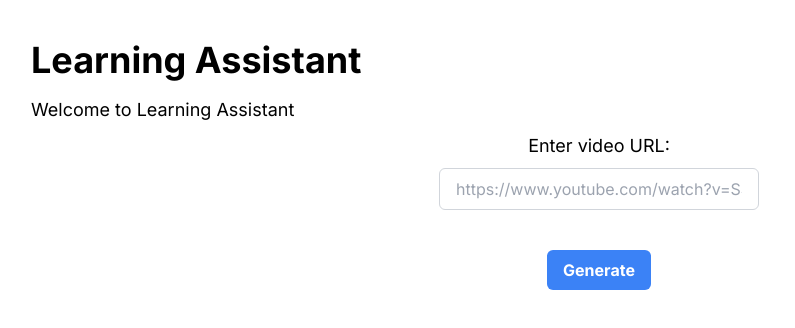
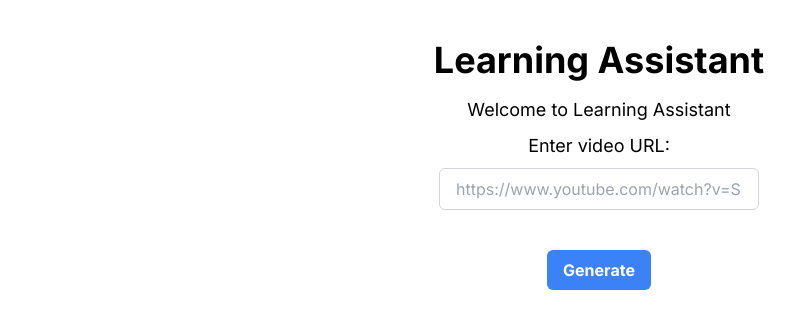
Before and after one commit to ibrahzizo360/intellisenseai, a Next.js app: page / in a window 1280 px wide. Shown: the top 328 px of the page, without its empty margins (41-836 px from the left). Built offline with nearby package versions, Linux system fonts and the light colour scheme.

Commit message:
added loader

```diff
--- a/src/app/page.tsx
+++ b/src/app/page.tsx
@@ -1,9 +1,10 @@
-'use client'
+'use client';
 import React, { useState } from 'react';
 import MovieClip from './Clip';
 import Transcript from './Transcript';
 import ChatArea from '@/components/ChatArea';
 import { api_url } from '@/utils';
+import Loader from '@/components/loaders/Loader';
 
 export default function Home() {
   const [currentTime, setCurrentTime] = useState(0);
@@ -11,14 +12,12 @@ export default function Home() {
   const [transcript, setTranscript] = useState<any[]>([]);
   const [videoId, setVideoId] = useState<string>('');
   const [videoLink, setVideoLink] = useState('');
-  const [showForm, setShowForm] = useState(true); // Control the visibility of the form
+  const [showForm, setShowForm] = useState(true);
+  const [loading, setLoading] = useState(false);
 
   const getVideoId = (url: string) => {
     const videoIdMatch = url.match(/[?&]v=([^&#]*)/);
-    if (videoIdMatch && videoIdMatch[1]) {
-      return videoIdMatch[1];
-    }
-    return '';
+    return videoIdMatch ? videoIdMatch[1] : '';
   };
 
   const handleTimeUpdate = (event: any) => {
@@ -33,15 +32,17 @@ export default function Home() {
 
   const onInputChanged = (event: React.ChangeEvent<HTMLInputElement>) => {
     setVideoLink(event.target.value);
-  }
+  };
 
-  const generateTranscript = async (event: any) => {
+  const generateTranscript = async (event: React.FormEvent<HTMLFormElement>) => {
     event.preventDefault();
-    const url = videoLink;
+    setLoading(true);
+    const url = videoLink.trim();
     if (!url) return;
 
     const id = getVideoId(url);
     if (!id) {
+      setLoading(false);
       console.error('Invalid YouTube video URL');
       return;
     }
@@ -49,24 +50,26 @@ export default function Home() {
     try {
       const response = await fetch(`${api_url}/transcript?videoId=${id}`);
       if (!response.ok) {
+        setLoading(false);
         throw new Error('Failed to fetch transcript data');
       }
       const data = await response.json();
       setTranscript(data.transcript);
       setVideoId(id);
       setShowForm(false); // Hide the form after fetching transcript data
+      setLoading(false);
     } catch (error) {
+      setLoading(false);
       console.error('Error fetching transcript:', error);
     }
   };
 
   return (
-    <main className="flex flex-col w-[95vw] mx-auto max-h-screen p-10">
+    <main className="flex flex-col items-center justify-center w-full h-full p-10">
       {showForm && (
-        <>
+        <form className="flex flex-col items-center" onSubmit={generateTranscript}>
           <h1 className="text-4xl font-bold mb-4">Learning Assistant</h1>
           <p className="text-lg mb-2">Welcome to Learning Assistant</p>
-          <form className="flex flex-col items-center">
           <label htmlFor="search" className="text-lg mb-2">
             Enter video URL:
           </label>
@@ -78,29 +81,30 @@ export default function Home() {
             className="border border-gray-300 rounded-md px-4 py-2 w-80 focus:outline-none focus:border-blue-500"
             placeholder="https://www.youtube.com/watch?v=SSjdRXwqg_U"
           />
-            <button onClick={generateTranscript} className="my-10 bg-blue-500 hover:bg-blue-600 text-white font-bold py-2 px-4 rounded-md focus:outline-none focus:ring-2 focus:ring-blue-500 focus:ring-offset-2">
+          <button
+            type="submit"
+            className="my-10 bg-blue-500 hover:bg-blue-600 text-white font-bold py-2 px-4 rounded-md focus:outline-none focus:ring-2 focus:ring-blue-500 focus:ring-offset-2"
+          >
             Generate
           </button>
         </form>
-        </>
       )}
 
+      {loading && <Loader />}
+
       {transcript.length > 0 && (
-        <>
-        <div className='flex gap-7 lg:flex-row flex-col'>
-          <div className='rounded-md'>
+        <div className="flex gap-7 lg:flex-row flex-col">
+          <div className="rounded-md">
             <MovieClip
               video_id={videoId}
               onTimeUpdate={handleTimeUpdate}
               onSeekTo={handleSeekTo}
               setPlayer={setPlayer}
             />
-            {/* Display the Transcript component */}
             <Transcript transcript={transcript} currentTime={currentTime} />
           </div>
           <ChatArea />
         </div>
-        </>
       )}
     </main>
   );
--- /dev/null
+++ b/src/components/loaders/Loader.tsx
@@ -0,0 +1,11 @@
+import React from 'react';
+
+const Loader = () => {
+  return (
+    <div className="fixed top-0 left-0 z-50 w-full h-full flex items-center justify-center bg-gray-800 bg-opacity-75">
+      <div className="animate-spin rounded-full h-32 w-32 border-t-2 border-b-2 border-blue-900"></div>
+    </div>
+  );
+};
+
+export default Loader;
```
Lines whose indentation alone changed are shown as unchanged.
